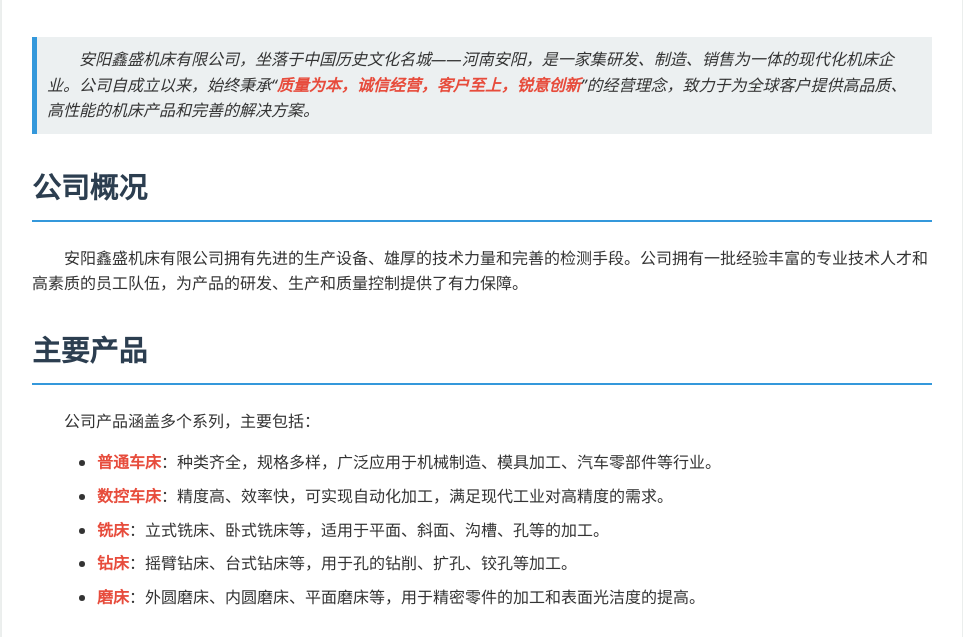
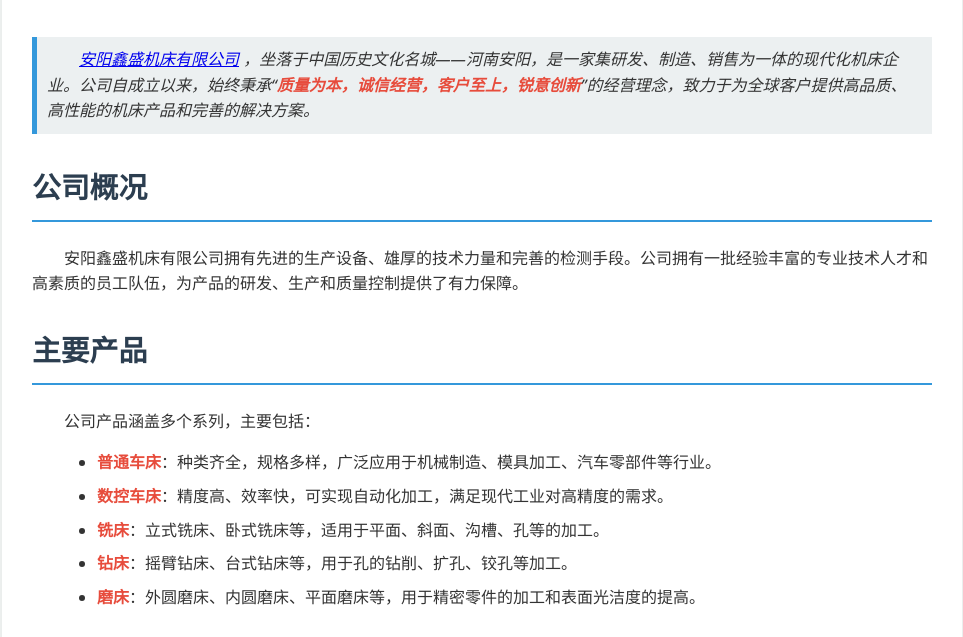
Before and after one commit to cncmachinetool/cncmachinetool.github.io, a plain HTML site: page index.html in a window 1280 px wide. Shown: the part 159-796 px from the top of the page, without its empty margins (158-1121 px from the left). Drawn offline with Linux system fonts and the light colour scheme.

Commit message:
Update index.html

```diff
--- a/index.html
+++ b/index.html
@@ -73,7 +73,8 @@
         <h1>安阳鑫盛机床</h1>
 
         <p class="highlight">
-            安阳鑫盛机床有限公司，坐落于中国历史文化名城——河南安阳，是一家集研发、制造、销售为一体的现代化机床企业。公司自成立以来，始终秉承“<strong>质量为本，诚信经营，客户至上，锐意创新</strong>”的经营理念，致力于为全球客户提供高品质、高性能的机床产品和完善的解决方案。
+            <a href="https://www.aycnclathe.com/">安阳鑫盛机床有限公司</a>
+，坐落于中国历史文化名城——河南安阳，是一家集研发、制造、销售为一体的现代化机床企业。公司自成立以来，始终秉承“<strong>质量为本，诚信经营，客户至上，锐意创新</strong>”的经营理念，致力于为全球客户提供高品质、高性能的机床产品和完善的解决方案。
         </p>
 
         <h2>公司概况</h2>
```
